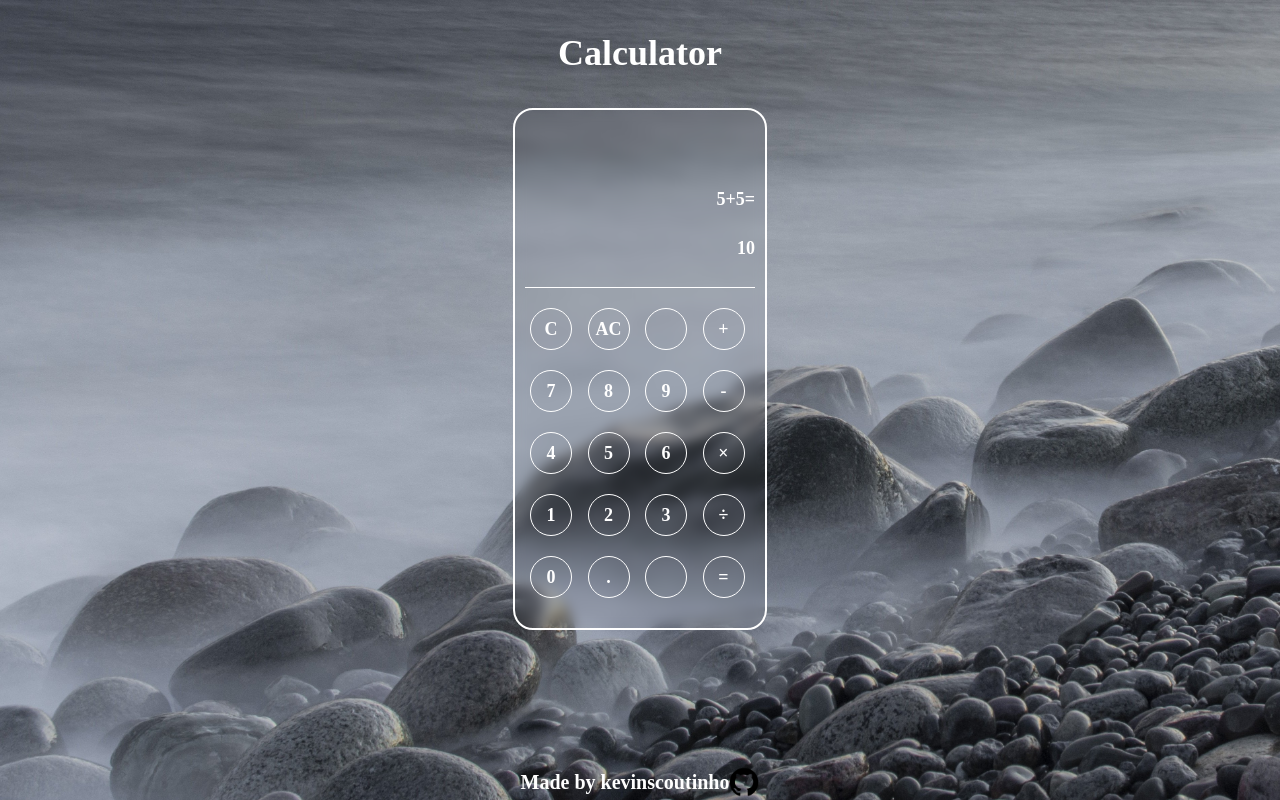
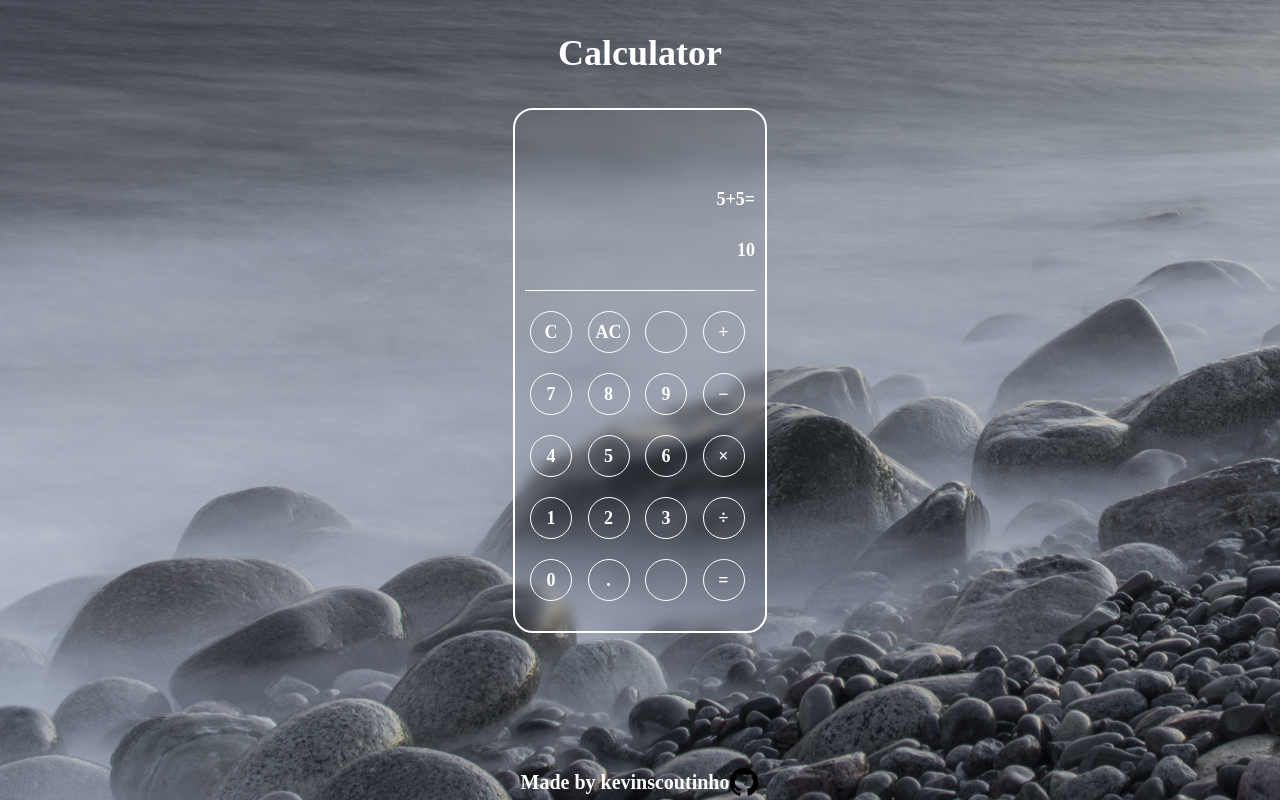
Before and after one commit to kevinscoutinho/odin-calculator, a plain HTML site: page index.html in a window 1280 px wide. Drawn offline with Linux system fonts and the light colour scheme.

Commit message:
Finish final touch design

```diff
--- a/index.html
+++ b/index.html
@@ -37,7 +37,7 @@
                 </div>
                 <div class="fourth-column operator-column key-column">
                     <div class="key-+ key" id="k+">+</div>
-                    <div class="key-- key" id="k-">-</div>
+                    <div class="key-- key" id="k-">−</div>
                     <div class="key-x key" id="kx">×</div>
                     <div class="key-/ key" id="k/">÷</div>
                     <div class="key-equal key" id="k=">=</div>
--- a/style.css
+++ b/style.css
@@ -52,7 +52,8 @@ body {
 .main-screen {
     display: flex;
     justify-content: end;
-    min-height: 40px;
+    align-items: center;
+    min-height: 60px;
 }
 
 .buttons-container {
```
